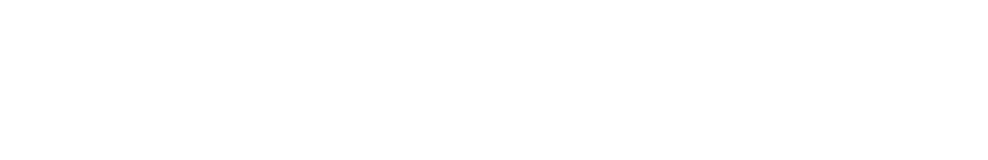
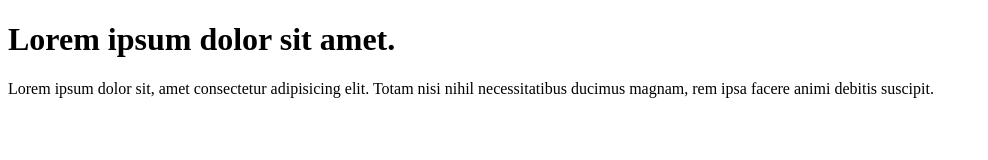
Before and after one commit to DevHikmat/MySimpleProject, a plain HTML site: page index.html in a window 1280 px wide. Shown: the whole page, without its empty margins (0-988 px from the left). Drawn offline with Linux system fonts and the light colour scheme.

Commit message:
sarlavha qolb ketibdi

```diff
--- a/index.html
+++ b/index.html
@@ -7,6 +7,7 @@
     <title>Github</title>
 </head>
 <body>
-
+    <h1>Lorem ipsum dolor sit amet.</h1>
+    <p>Lorem ipsum dolor sit, amet consectetur adipisicing elit. Totam nisi nihil necessitatibus ducimus magnam, rem ipsa facere animi debitis suscipit.</p>
 </body>
 </html>
```
